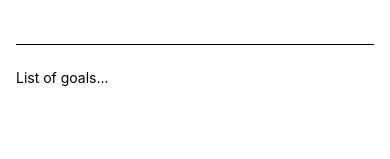
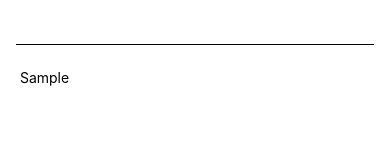
Before and after one commit to EM-T-Shells/udemy-react-native, a React Native app in the folder my-udemy-app/: screen / in a window 390 px wide. Both pictures are taken after typing "Sample" into the empty fields and a click on the button "ADD GOAL". Shown: the part 134-293 px from the top of the page. Built offline with nearby package versions, Linux system fonts and the light colour scheme.

Commit message:
mapped courseGoal items in array to output each individual goal

```diff
--- a/my-udemy-app/App.js
+++ b/my-udemy-app/App.js
@@ -3,13 +3,16 @@ import { StyleSheet, Text, View, Button, TextInput } from 'react-native';
 
 export default function App() {
   const [enteredGoalText, setEnteredGoalText]= useState('');
+  const [courseGoals, setCourseGoals] = useState([]);
 
   function goalInputHandler(enteredText) {
     setEnteredGoalText(enteredText);
   }
 
   function addGoalHandler() {
-    console.log(enteredGoalText);
+    setCourseGoals(currentCourseGoals => [
+      ...currentCourseGoals,
+      enteredGoalText]);
   }
 
   return (
@@ -22,7 +25,7 @@ export default function App() {
         <Button title="Add Goal" onPress={addGoalHandler}/>
       </View>
       <View style={styles.goalsContainer}>
-        <Text>List of goals...</Text>
+        {courseGoals.map((goal) => <Text key={goal}> {goal} </Text>)}
       </View>
     </View>
   );
```
